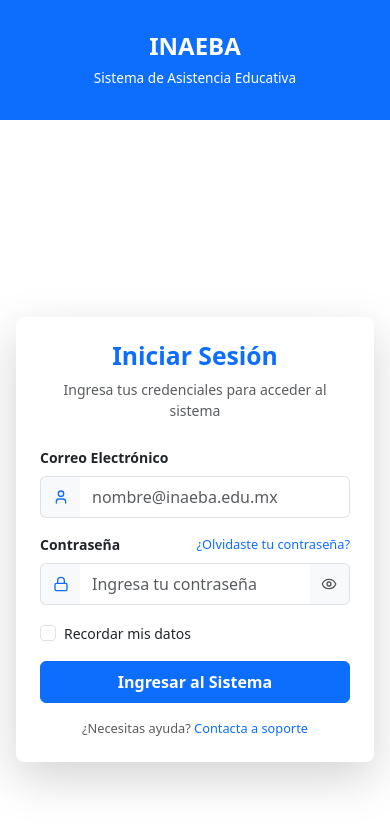
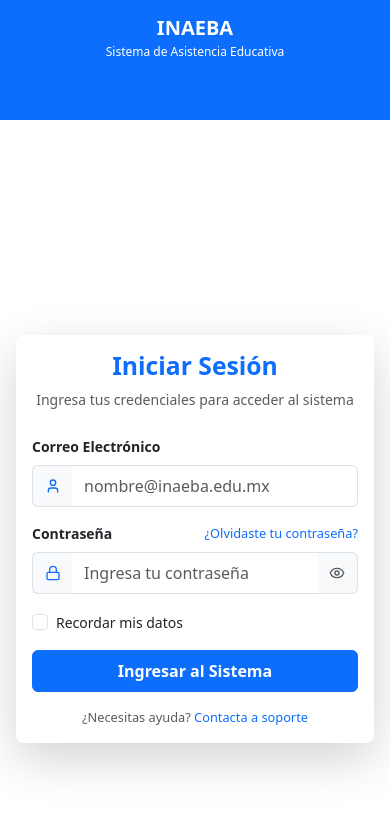
Before and after one commit to IsaacCanoH/Frontend_RVA, a React (Vite) app: page / in a window 390 px wide. Shown: the top 830 px of the page. Built offline with nearby package versions, Linux system fonts and the light colour scheme.

Commit message:
Correccion H

```diff
--- a/src/components/Auth/Login.jsx
+++ b/src/components/Auth/Login.jsx
@@ -48,7 +48,8 @@
     <div className="container-fluid p-0 min-vh-100">
       <div className="row g-0 min-vh-100">
         <LoginHeader styles={styles} />
-        <div className="col-lg-7 col-12 d-flex align-items-center justify-content-center py-4 py-lg-0">
+        {/* Modificiado */}
+        <div className={"col-lg-7 col-12 d-flex align-items-center justify-content-center py-4 py-lg-0 ${styles.mobileFormContainer}"}>
           <div className="w-100 px-3 px-sm-4 px-lg-5">
             <LoginForm
               formData={formData}
--- a/src/components/Auth/LoginForm.jsx
+++ b/src/components/Auth/LoginForm.jsx
@@ -2,7 +2,7 @@
 
 const LoginForm = ({ formData, handleChange, handleSubmit, showPassword, setShowPassword, styles }) => (
   <div className={`${styles.card} card border-0 shadow-lg mx-auto`} style={{ maxWidth: "500px" }}>
-    <div className="card-body p-4 p-sm-5">
+    <div className={"card-body p-3 p-sm-4 p-md-5 ${styles.cardBody}"}>
       <div className="text-center mb-4">
         <h2 className="fw-bold text-primary mb-2">Iniciar Sesión</h2>
         <p className="text-muted small">Ingresa tus credenciales para acceder al sistema</p>
--- a/src/styles/login.module.css
+++ b/src/styles/login.module.css
@@ -110,3 +110,57 @@
     margin: 0;
   }
 }
+
+/* Agrega esto al final del archivo CSS */
+.mobileFormContainer {
+  padding-top: 1rem !important;
+}
+
+@media (max-width: 991.98px) {
+  .mobileFormContainer {
+    align-items: flex-start !important;
+    padding-top: 2rem !important;
+  }
+
+  .card {
+    margin-top: 0 !important;
+  }
+}
+
+/* Nuevos */
+
+@media (max-width: 576px) {
+  .mobileFormContainer {
+    padding-top: 1.5rem !important;
+  }
+
+  .header-mobile {
+    padding: 1rem !important;
+    min-height: 80px !important;
+  }
+
+  .header-mobile h2 {
+    font-size: 1.25rem !important;
+    margin-bottom: 0.25rem !important;
+  }
+
+  .header-mobile p {
+    font-size: 0.75rem !important;
+  }
+}
+
+.cardBody {
+  padding: 1.5rem;
+}
+
+@media (min-width: 576px) {
+  .cardBody {
+    padding: 2rem;
+  }
+}
+
+@media (min-width: 768px) {
+  .cardBody {
+    padding: 3rem;
+  }
+}
```
